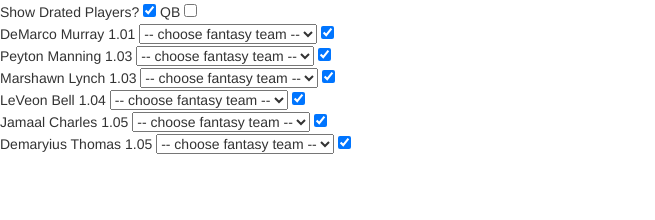
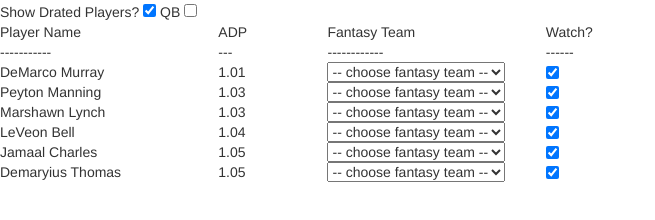
Before and after one commit to sirmosca/DraftBuddyWeb, a plain HTML site: page src/client/index.html in a window 1280 px wide. Shown: the whole page, without its empty margins (0-655 px from the left). Drawn offline with nearby package versions, Linux system fonts and the light colour scheme.

Commit message:
aligned data into columns and added header

```diff
--- a/src/client/index.html
+++ b/src/client/index.html
@@ -2,10 +2,7 @@
 	<head>
 		<meta charset="utf-8">
 		<title>Draft Buddy</title>
-		<script type="text/javascript" src="js/jquery-2.1.1.js"></script>
-		<script type="text/javascript" src="https://ajax.googleapis.com/ajax/libs/angularjs/1.3.4/angular.min.js"></script>
-		<script type="text/javascript" src="js/draftbuddy-app.js"></script>
-		<script src="js/bootstrap/js/bootstrap.min.js"></script>
+
 		<link href="js/bootstrap/css/bootstrap.min.css" rel="stylesheet" media="screen">
 		<link rel="stylesheet" type="text/css" href="style.css">
 	</head>
@@ -17,16 +14,36 @@
 				QB
 				<input type="checkbox" ng-model="ctrl.showQBOption" ng-change="ctrl.showQB(showQBOption)">
 			</div>
-			<div ng-repeat="player in ctrl.players" ng-show="ctrl.shouldShowDraftedPlayer(player)" ng-class="{'player-drafted': player.drafted}">
-				<span ng-bind="player.Name"></span>
-				<span ng-bind="player.ADP"></span>
-				<span class="nullable">
+			<div class="row">
+				<span class="col-md-2">Player Name</span>
+				<span class="col-md-1">ADP</span>
+				<span class="col-md-2">Fantasy Team</span>
+				<span class="col-md-1">Watch?</span>
+			</div>
+			<div class="row">
+				<span class="col-md-2">-----------</span>
+				<span class="col-md-1">---</span>
+				<span class="col-md-2">------------</span>
+				<span class="col-md-1">------</span>
+			</div>
+			<div ng-repeat="player in ctrl.players" ng-show="ctrl.shouldShowDraftedPlayer(player)"
+				ng-class="{'player-drafted': player.drafted}" class="row">
+				<span class="col-md-2" ng-bind="player.Name"></span>
+				<span class="col-md-1" ng-bind="player.ADP"></span>
+				<div class="col-md-2" class="nullable">
 	        		<select ng-show="ctrl.shouldShow" ng-model="fantasyTeam" ng-options="team.name for team in ctrl.teams" ng-change="ctrl.draft(fantasyTeam, player)">
 	        			<option value="">-- choose fantasy team -- </option>
 	        		</select>
-	        	</span>
-	        	<input type="checkbox" ng-model="player.Watch" >
+	        	</div>
+	        	<div class="col-md-1">
+	        		<input type="checkbox" ng-model="player.Watch" >
+	        	</div>
 			</div>
         </div>
+
+        <script type="text/javascript" src="js/jquery-2.1.1.js"></script>
+		<script type="text/javascript" src="https://ajax.googleapis.com/ajax/libs/angularjs/1.3.4/angular.min.js"></script>
+		<script type="text/javascript" src="js/draftbuddy-app.js"></script>
+		<script src="js/bootstrap/js/bootstrap.min.js"></script>
 	</body>
 </html>
```
